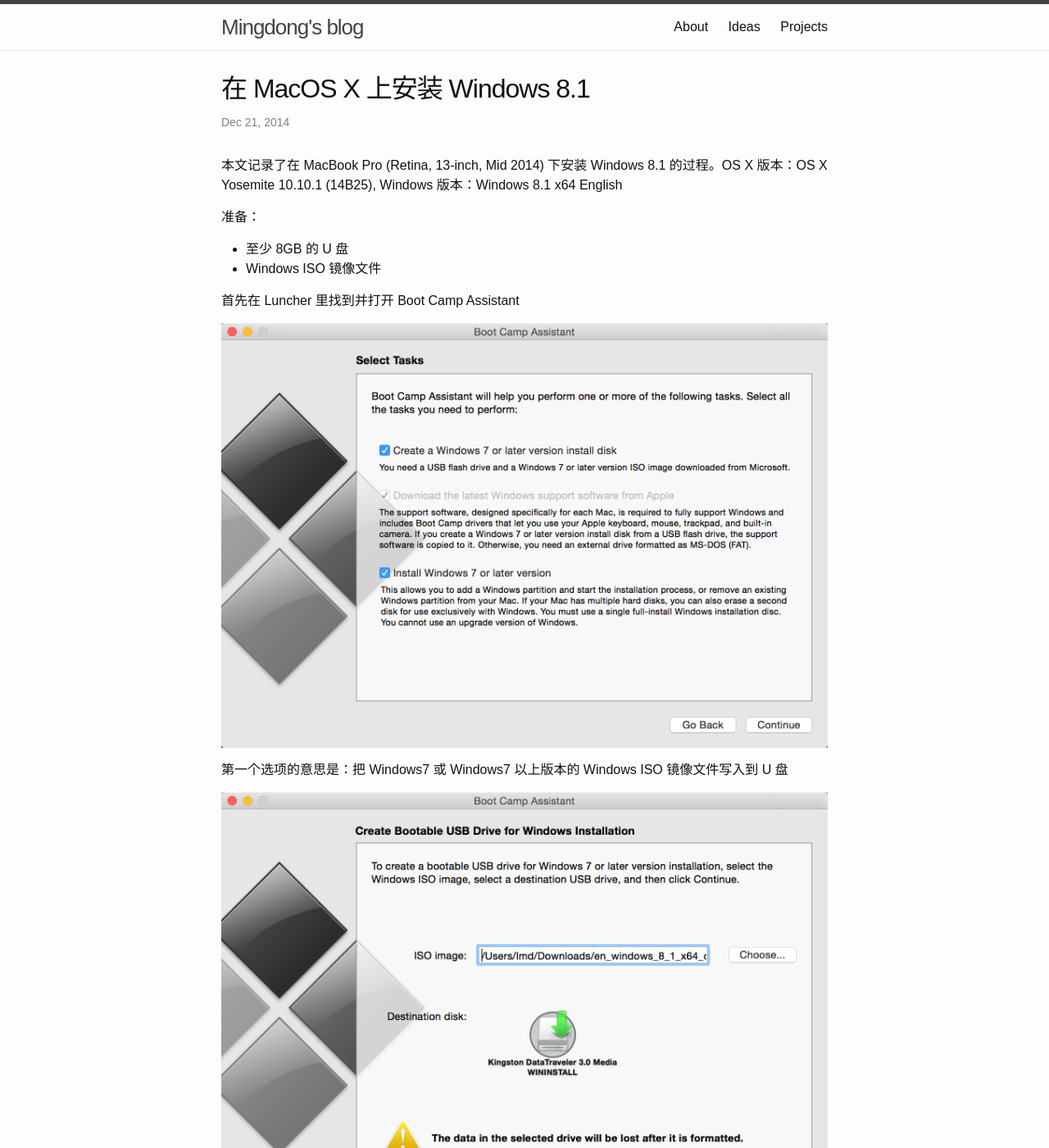
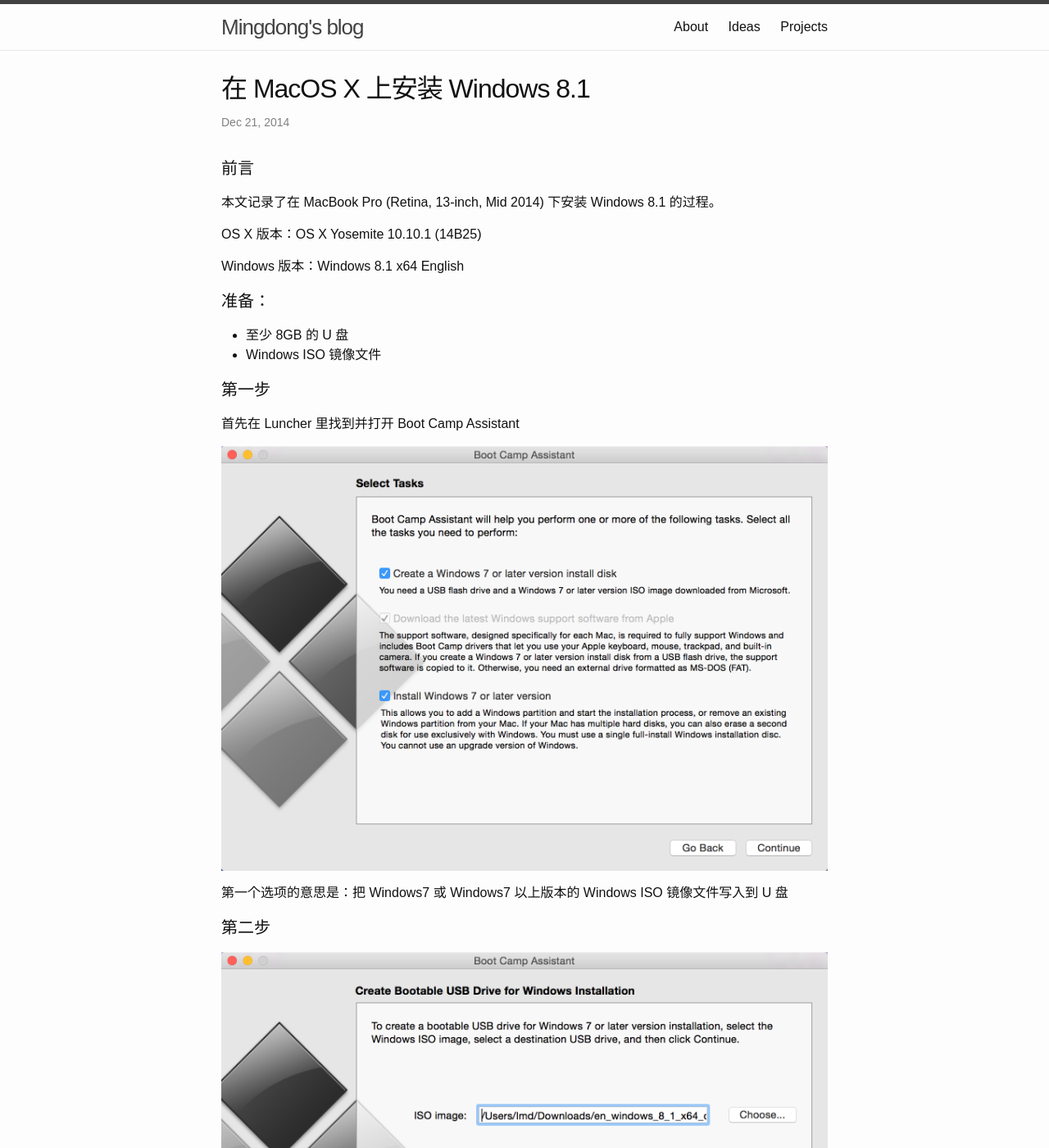
Before and after one commit to itfen/md, a Jekyll site: the page built from _posts/2014-12-21-install-windows-8.1-on-mac-os-x.md, in a window 1280 px wide and 1400 px high. Shown: the whole window at 82% size. Built offline with Jekyll 4.4.1, drawn with Linux system fonts in a browser that asks for light colours; comment, search, counter and statistics services are not loaded.

Commit message:
Update post

```diff
--- a/_posts/2014-12-21-install-windows-8.1-on-mac-os-x.md
+++ b/_posts/2014-12-21-install-windows-8.1-on-mac-os-x.md
@@ -5,21 +5,27 @@
 comments: true
 share: true
 ---
-本文记录了在 MacBook Pro (Retina, 13-inch, Mid 2014) 下安装 Windows 8.1 的过程。OS X 版本：OS X Yosemite 10.10.1 (14B25), Windows 版本：Windows 8.1 x64 English
+####前言
+本文记录了在 MacBook Pro (Retina, 13-inch, Mid 2014) 下安装 Windows 8.1 的过程。
 
-准备：
+OS X 版本：OS X Yosemite 10.10.1 (14B25)
 
+Windows 版本：Windows 8.1 x64 English
+
+####准备：
 
 - 至少 8GB 的 U 盘
 - Windows ISO 镜像文件
 
-
+####第一步
 首先在 Luncher 里找到并打开 Boot Camp Assistant
 
 ![My helpful screenshot]({{ site.url }}/assets/img/20141221-1.png)
 
 第一个选项的意思是：把 Windows7 或 Windows7 以上版本的 Windows ISO 镜像文件写入到 U 盘
 
+
+####第二步
 ![My helpful screenshot]({{ site.url }}/assets/img/20141221-2.png)
 
 
```
